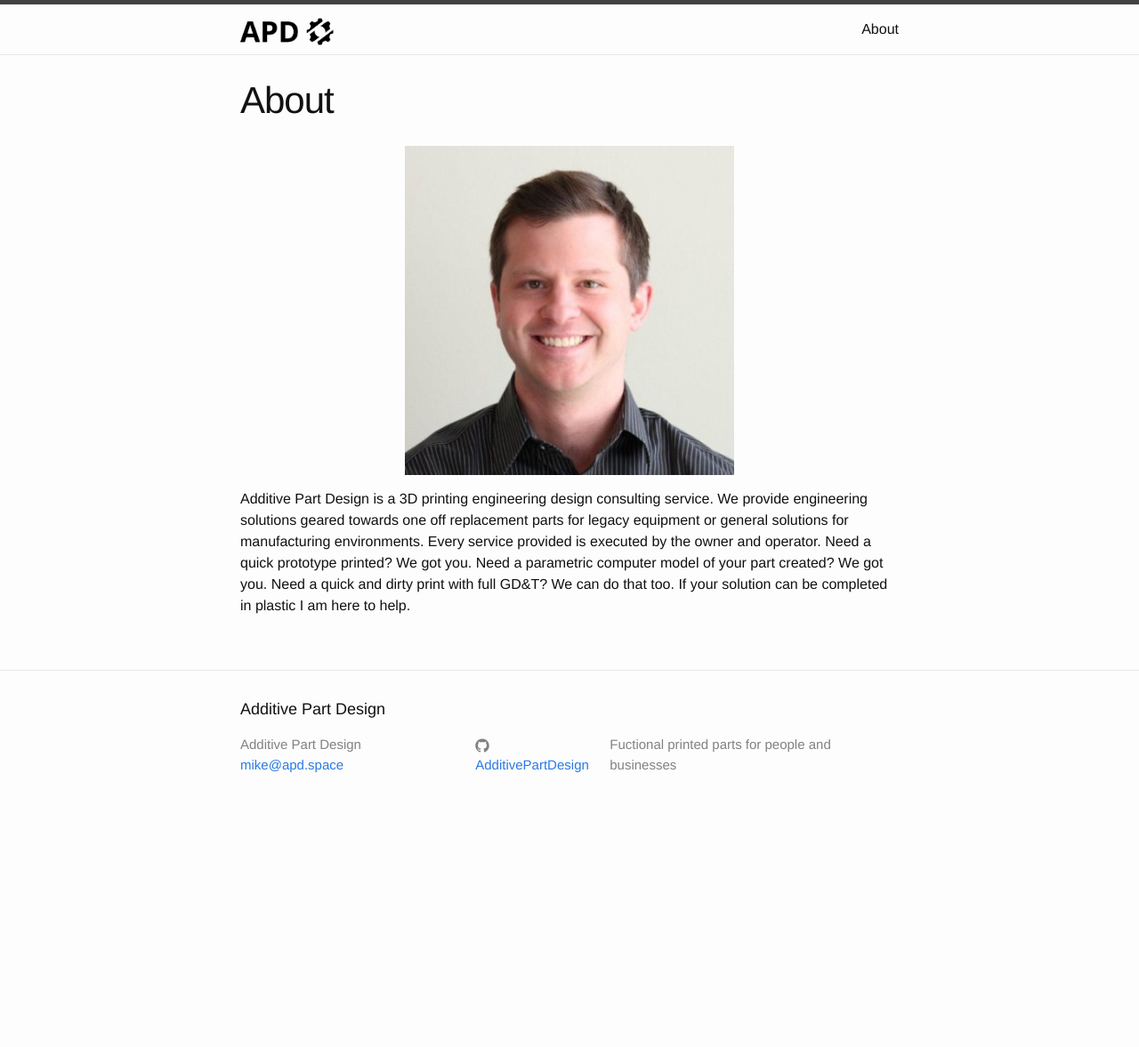
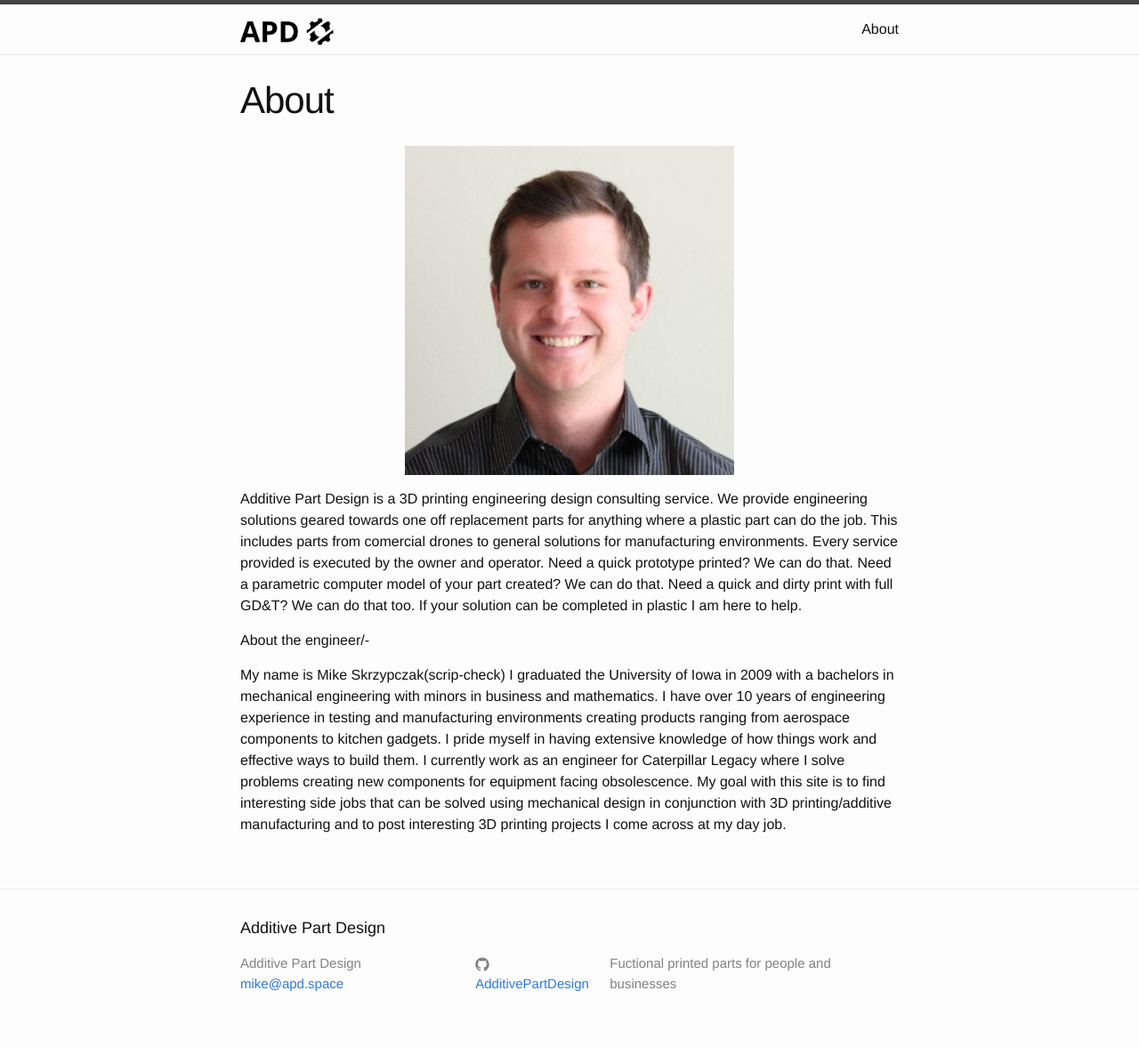
Before and after one commit to AdditivePartDesign/AdditivePartDesign.github.io, a Jekyll site: the page built from about.md, in a window 1280 px wide. Shown: the whole page at 89% size. Built offline with Jekyll 4.4.1, drawn with Linux system fonts in a browser that asks for light colours; before the commit the page ends 931 px from its top, so only the background shows below that.

Commit message:
Add files via upload

```diff
--- a/about.md
+++ b/about.md
@@ -5,4 +5,8 @@ permalink: /about/
 ---
 ![Sexy John Stamos](/images/me.jpg){: .center-image .half-width}
 
-Additive Part Design is a 3D printing engineering design consulting service. We provide engineering solutions geared towards one off replacement parts for legacy equipment or general solutions for manufacturing environments. Every service provided is executed by the owner and operator. Need a quick prototype printed? We got you. Need a parametric computer model of your part created? We got you. Need a quick and dirty print with full GD&amp;T? We can do that too. If your solution can be completed in plastic I am here to help.
+Additive Part Design is a 3D printing engineering design consulting service. We provide engineering solutions geared towards one off replacement parts for anything where a plastic part can do the job. This includes parts from comercial drones to general solutions for manufacturing environments. Every service provided is executed by the owner and operator. Need a quick prototype printed? We can do that. Need a parametric computer model of your part created? We can do that. Need a quick and dirty print with full GD&amp;T? We can do that too. If your solution can be completed in plastic I am here to help.
+
+About the engineer/-
+
+My name is Mike Skrzypczak(scrip-check) I graduated the University of Iowa in 2009 with a bachelors in mechanical engineering with minors in business and mathematics. I have over 10 years of engineering experience in testing and manufacturing environments creating products ranging from aerospace components to kitchen gadgets. I pride myself in having extensive knowledge of how things work and effective ways to build them. I currently work as an engineer for Caterpillar Legacy where I solve problems creating new components for equipment facing obsolescence. My goal with this site is to find interesting side jobs that can be solved using mechanical design in conjunction with 3D printing/additive manufacturing and to post interesting 3D printing projects I come across at my day job.
```
